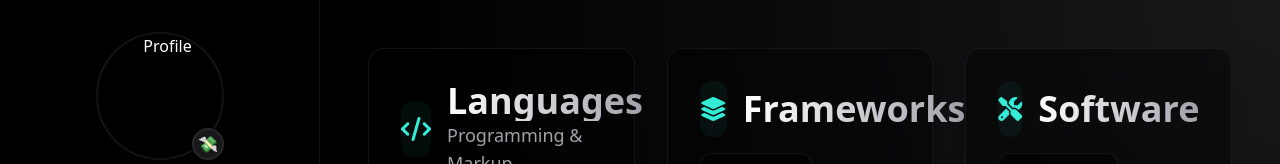
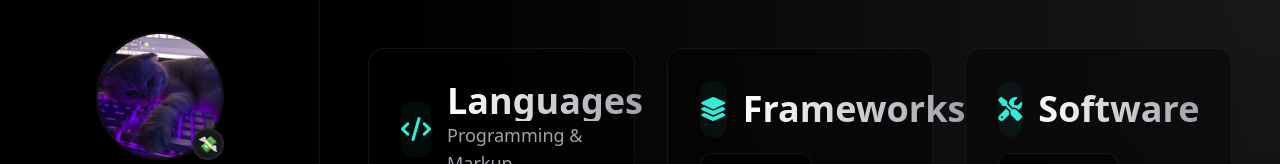
Before and after one commit to vionbyte/Portfolio, a plain HTML site: page codex.html in a window 1280 px wide. Shown: the top 164 px of the page. Drawn offline with nearby package versions, Linux system fonts and the light colour scheme; grey boxes are pictures that could not be loaded.

Commit message:
index.html

```diff
--- a/codex.html
+++ b/codex.html
@@ -7,7 +7,7 @@
     <title>Code X</title>
     <script src="https://cdn.tailwindcss.com"></script>
     <link rel="stylesheet" href="https://cdnjs.cloudflare.com/ajax/libs/font-awesome/6.5.1/css/all.min.css">
-    <link rel="icon" type="image/jpg" href="image/codex.jpg">
+    <link rel="icon" type="image/jpg" href="codex.jpg">
     <script>
         tailwind.config = {
             theme: {
@@ -54,7 +54,7 @@
             <!-- Profile -->
             <div class="text-center space-y-4">
                 <div class="relative w-32 h-32 mx-auto">
-                    <img src="image/codex.jpg"
+                    <img src="codex.jpg"
                         alt="Profile" class="w-full h-full rounded-full border-2 border-zinc-800/50">
                     <div
                         class="absolute bottom-0 right-0 w-8 h-8 bg-zinc-900 rounded-full border-2 border-zinc-800 flex items-center justify-center">
```
